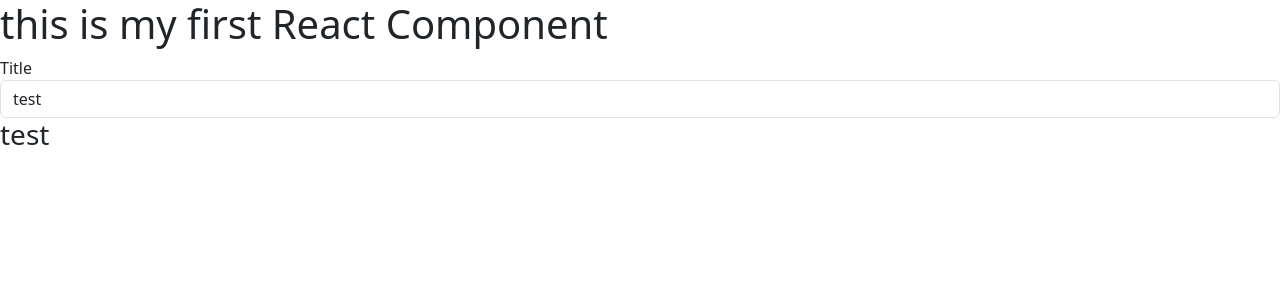
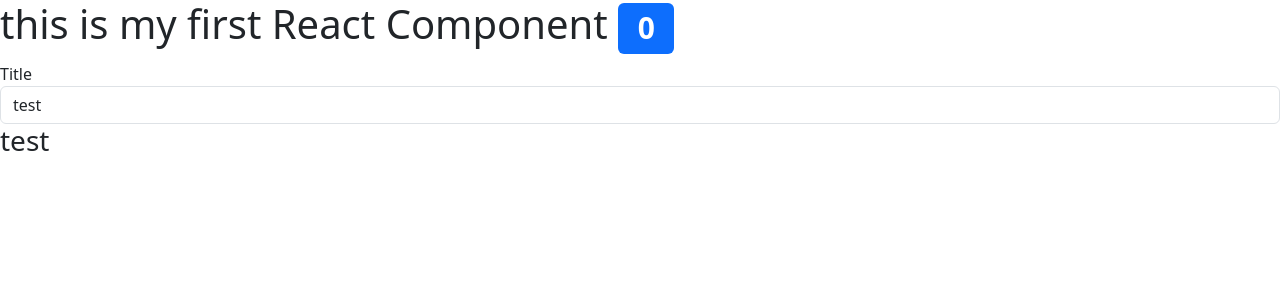
Before and after one commit to loiclegoff/irc-react-2026-correction, a React (Vite) app: page / in a window 1280 px wide. Shown: the top 300 px of the page. Built offline with nearby package versions, Linux system fonts and the light colour scheme.

Commit message:
✨ feat(app): add handleMouseOverTitle on first component

```diff
--- a/src/App.jsx
+++ b/src/App.jsx
@@ -3,13 +3,19 @@
 function App(props) {
   // set the initial title value with injected props
   const [title, setTitle] = useState(props.title);
+  const [mouseOverNum, setMouseOverNum] = useState(0);
 
   //function with the event as parameter
   const handleChangeTitle = (e) => setTitle(e.target.value);
+  const handleMouseOverTitle = () =>
+    setMouseOverNum(mouseOverNum + 1);
 
   return (
     <div className="App">
-      <h1>this is my first React Component </h1>
+      <h1>
+        this is my first React Component{' '}
+        <span className="badge text-bg-primary">{mouseOverNum}</span>
+      </h1>
       <label htmlFor="titleInput">Title</label>
       <input
         type="text"
@@ -18,7 +24,9 @@
         onChange={handleChangeTitle}
         value={title}
       />
-      <h3>{title}</h3>
+      <div onMouseOver={handleMouseOverTitle}>
+        <h3>{title}</h3>
+      </div>
     </div>
   );
 }
```
